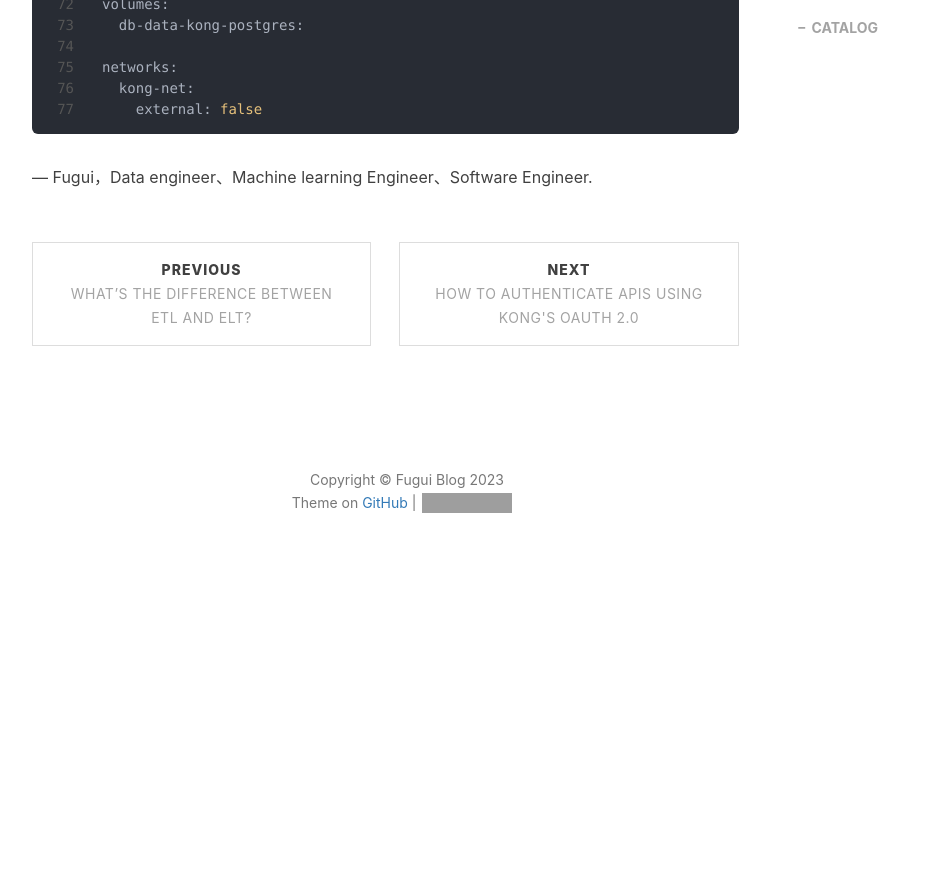
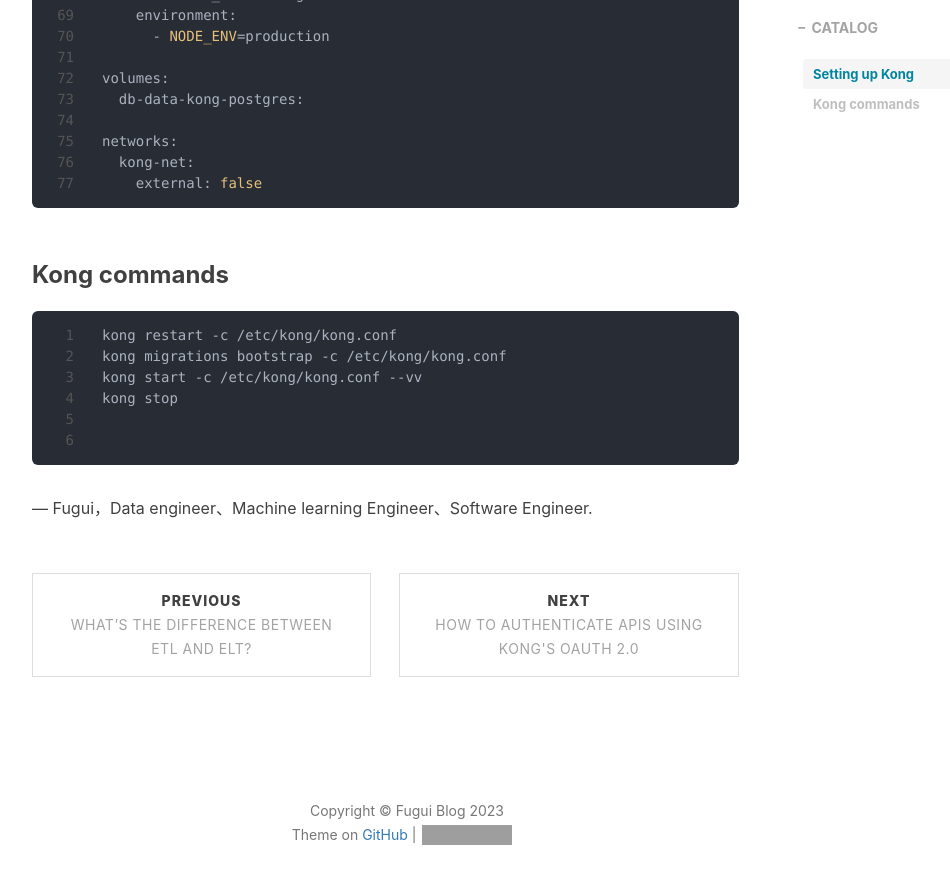
Before and after one commit to fuguixing/fuguixing.github.io, a Jekyll site: the page built from _posts/2023-05-03-kong-deploy.md, in a window 1280 px wide and 900 px high, scrolled down 2166 px. Shown: the top 884 px of the window, without its empty margins (233-1183 px from the left). Built offline with Jekyll 4.4.1, drawn with Linux system fonts in a browser that asks for light colours; nearby versions of some CDN libraries; comment, search, counter and statistics services are not loaded; before the commit the page ends 2746 px from its top, so only the background shows below that; grey boxes are pictures that could not be loaded.

Commit message:
Add the kong commands

````diff
--- a/_posts/2023-05-03-kong-deploy.md
+++ b/_posts/2023-05-03-kong-deploy.md
@@ -12,6 +12,8 @@ tags:
 > Kong
 
 In today's world, APIs are an essential part of any software system. They enable software components to interact with each other, making it easier to build complex systems. [Kong](https://github.com/Kong/kong) is a popular open-source API gateway that simplifies the process of managing APIs. In this blog post, we will explore how to deploy Kong using Docker Compose.
+
+### Setting up Kong
 
 Docker Compose is a tool that simplifies the process of deploying multi-container Docker applications. Here is an example Docker Compose file for deploying Kong:
 
@@ -95,4 +97,15 @@ networks:
     external: false
 ```
 
+### Kong commands
+
+```
+
+kong restart -c /etc/kong/kong.conf
+kong migrations bootstrap -c /etc/kong/kong.conf
+kong start -c /etc/kong/kong.conf --vv
+kong stop
+
+```
+
 — Fugui，Data engineer、Machine learning Engineer、Software Engineer.
````
